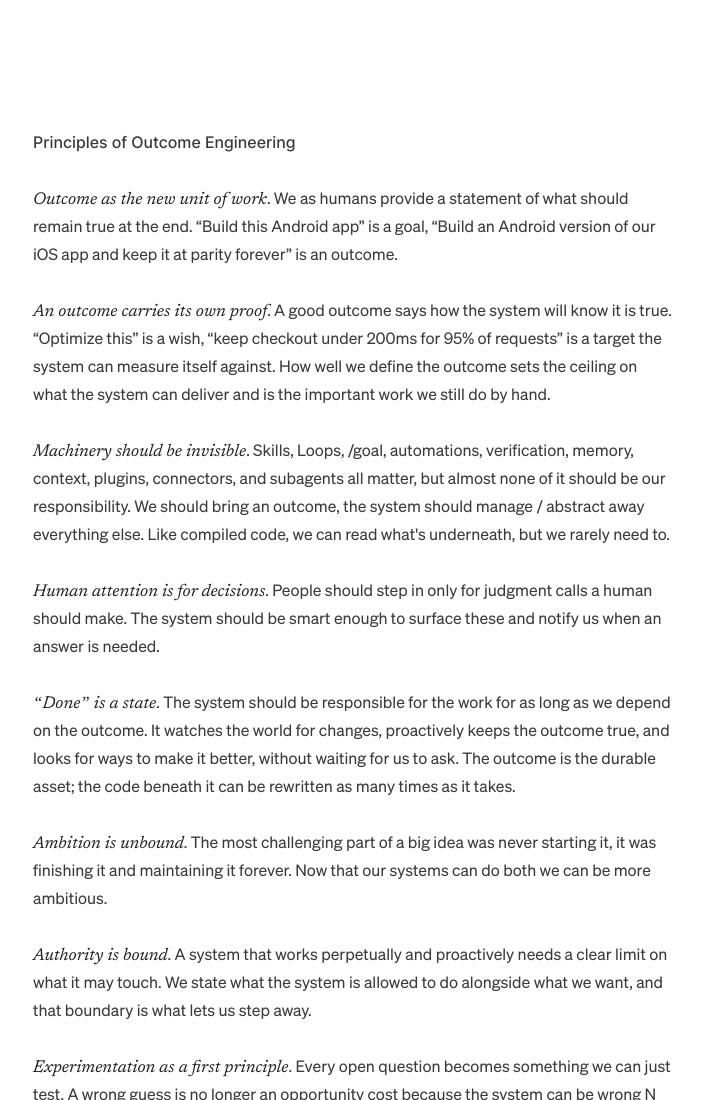
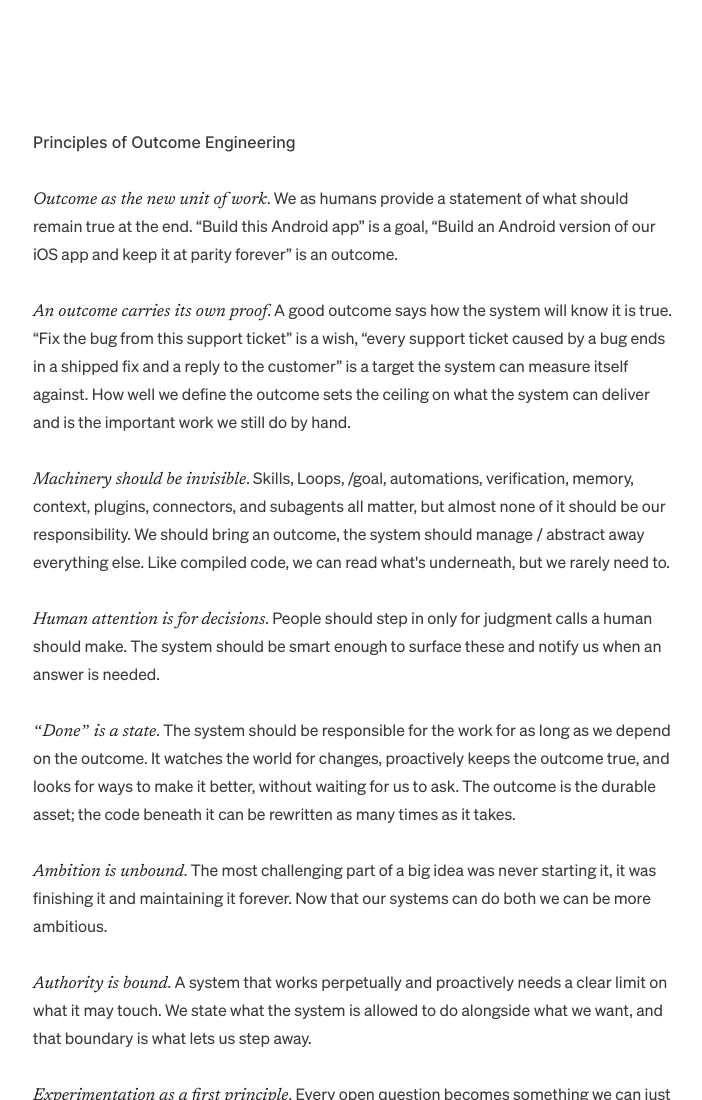
Before and after one commit to dabit3/outcome-engineering, a plain HTML site: page index.html in a window 1280 px wide. Shown: the top 1100 px of the page, without its empty margins (287-989 px from the left). Drawn offline with Linux system fonts and the light colour scheme.

Commit message:
Replace measurable-target example with support ticket outcome (#10)
Co-authored-by: Devin AI <158243242+devin-ai-integration[bot]@users.noreply.github.com>

```diff
--- a/index.html
+++ b/index.html
@@ -25,7 +25,7 @@
 <div basics-prose>
 <h1 basics-heading level="1" data-animate basics-text>Principles of Outcome Engineering</h1>
 <p style="--stagger:1" data-animate basics-text><em>Outcome as the new unit of work</em>. We as humans provide a statement of what should remain true at the end. “Build this Android app” is a goal, “Build an Android version of our iOS app and keep it at parity forever” is an outcome.</p>
-<p style="--stagger:2" data-animate basics-text><em>An outcome carries its own proof</em>. A good outcome says how the system will know it is true. “Optimize this” is a wish, “keep checkout under 200ms for 95% of requests” is a target the system can measure itself against. How well we define the outcome sets the ceiling on what the system can deliver and is the important work we still do by hand.</p>
+<p style="--stagger:2" data-animate basics-text><em>An outcome carries its own proof</em>. A good outcome says how the system will know it is true. “Fix the bug from this support ticket” is a wish, “every support ticket caused by a bug ends in a shipped fix and a reply to the customer” is a target the system can measure itself against. How well we define the outcome sets the ceiling on what the system can deliver and is the important work we still do by hand.</p>
 <p style="--stagger:3" data-animate basics-text><em>Machinery should be invisible</em>. Skills, Loops, /goal, automations, verification, memory, context, plugins, connectors, and subagents all matter, but almost none of it should be our responsibility. We should bring an outcome, the system should manage / abstract away everything else. Like compiled code, we can read what's underneath, but we rarely need to.</p>
 <p style="--stagger:4" data-animate basics-text><em>Human attention is for decisions</em>. People should step in only for judgment calls a human should make. The system should be smart enough to surface these and notify us when an answer is needed.</p>
 <p style="--stagger:5" data-animate basics-text><em>“Done” is a state</em>. The system should be responsible for the work for as long as we depend on the outcome. It watches the world for changes, proactively keeps the outcome true, and looks for ways to make it better, without waiting for us to ask. The outcome is the durable asset; the code beneath it can be rewritten as many times as it takes.</p>
```
Also changed, not shown: 1 other file.
